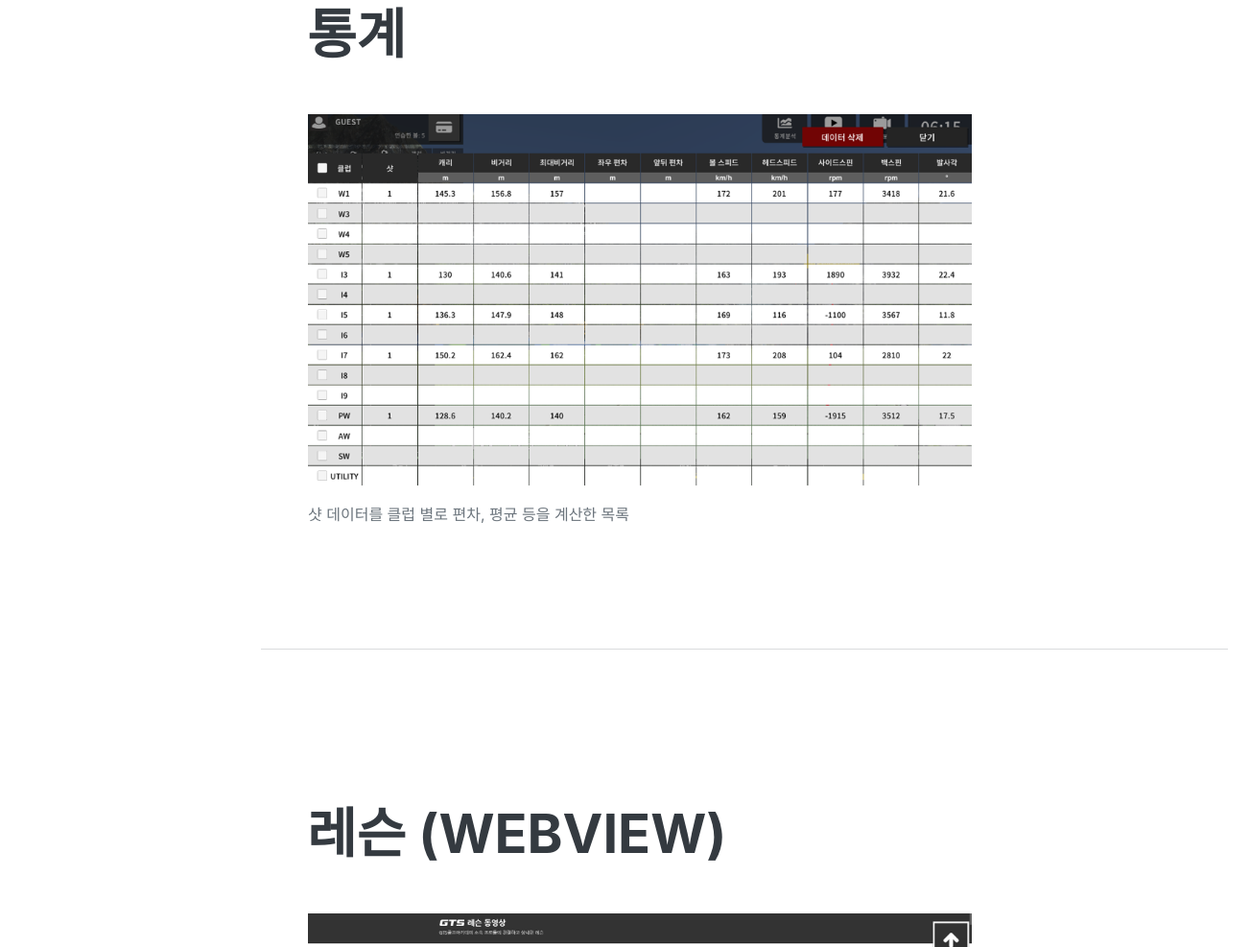
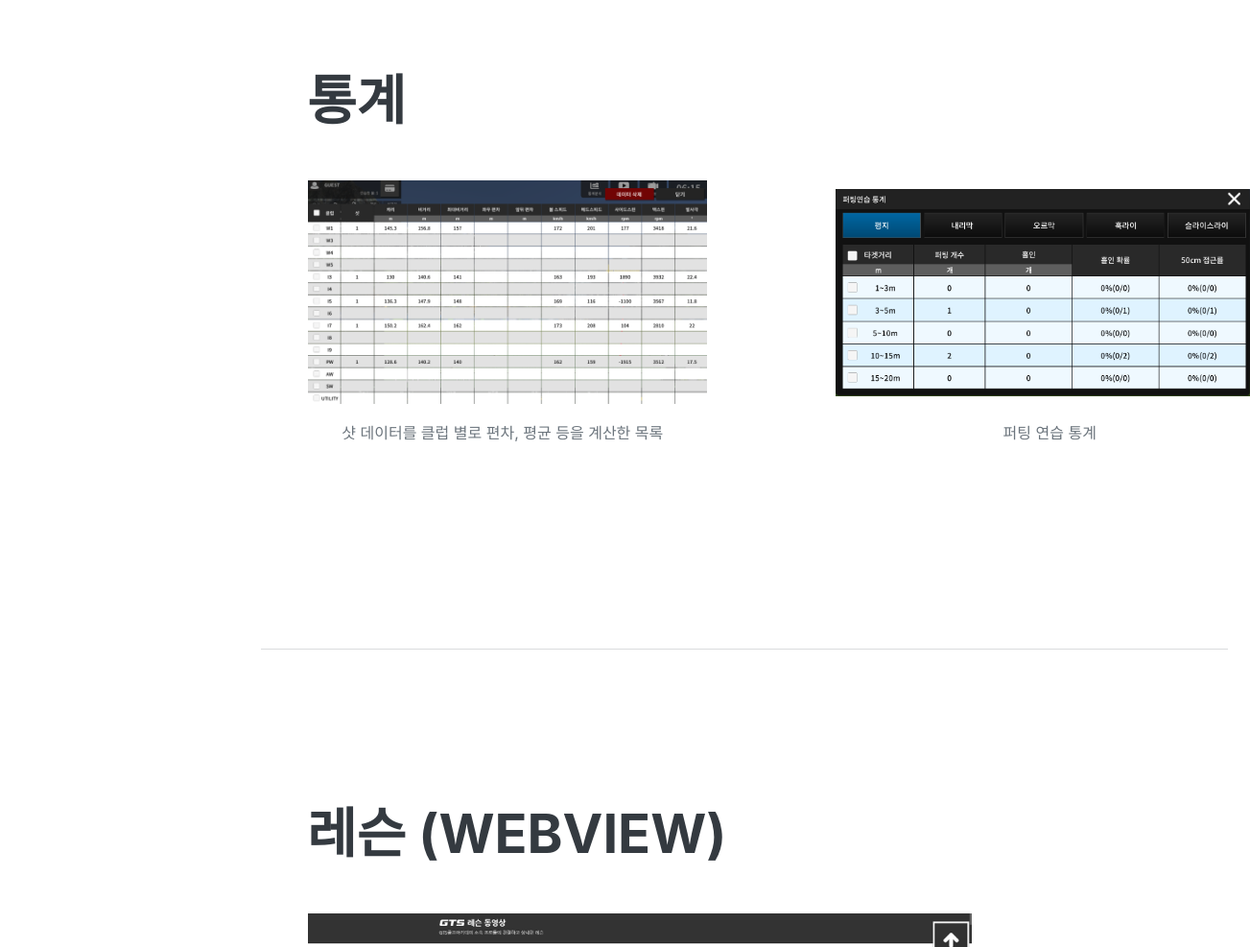
Before and after one commit to cicg02/myProject, a plain HTML site: page Portfolio/ScreenGolf.html in a window 1280 px wide. Shown: the part 7333-8320 px from the top of the page at 96% size, 1303 px wide, since content can reach past the window. Drawn offline with nearby package versions, Linux system fonts and the light colour scheme; a web font is replaced by a local one.

Commit message:
통계 - 퍼팅연습 통계 추가

```diff
--- a/Portfolio/ScreenGolf.html
+++ b/Portfolio/ScreenGolf.html
@@ -372,12 +372,14 @@
 	            	<table>
 	            		<tr>
 	            			<td><img src="../resource/image/Statistics.png" alt="" width="76%" height="60%" loading="lazy" style="transform: translate(0%, 0%);" /></td>
+	            			<td><img src="../resource/image/StatisticsPutting.png" alt="" width="120%" height="120%" loading="lazy" style="transform: translate(0%, 0%);" /></td>
 	            		</tr>
 
 	            		<tr weith=10em height=16em></tr>
 
 	            		<tr>
-	            			<td><h7>샷 데이터를 클럽 별로 편차, 평균 등을 계산한 목록</h7></td>
+	            			<td><h7><p align="center" style="transform: translate(-13%, 0%);">샷 데이터를 클럽 별로 편차, 평균 등을 계산한 목록</p></h7></td>
+	            			<td><h7><p align="center" style="transform: translate(12%, 0%);">퍼팅 연습 통계</p></h7></td>
 	            		</tr>
 	            	</table>
             	</div>
```
Also changed, not shown: resource/image/StatisticsPutting.png (added).
